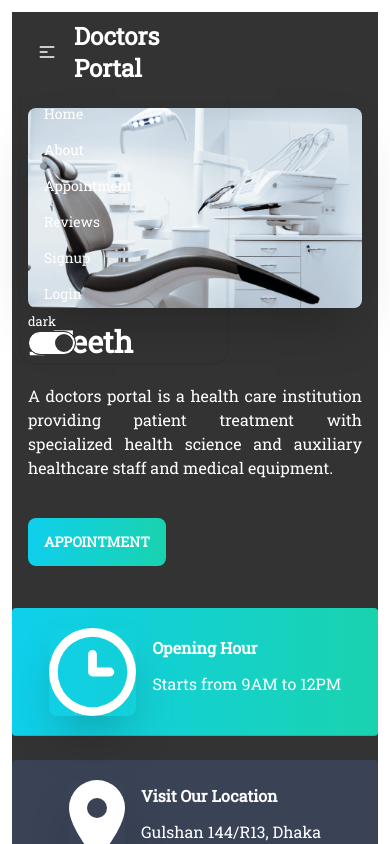
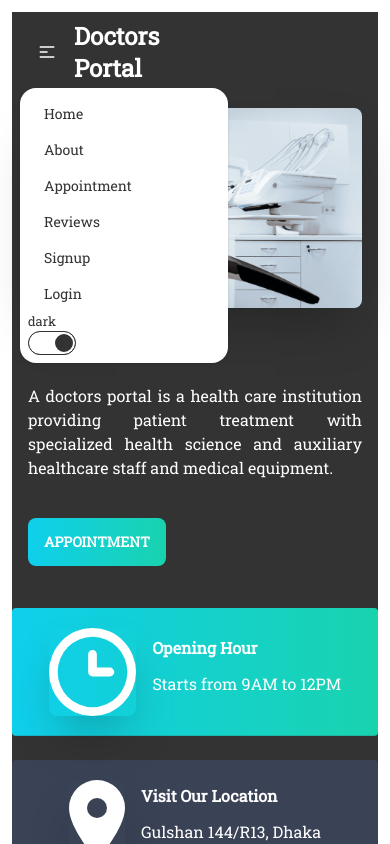
Before and after one commit to yeasinbinali/doctor-portal, a React (Create React App) app: page / in a window 390 px wide. Both pictures are taken after a click on the label 47 px from the left and 52 px from the top of the page. Shown: the top 844 px of the page. Built offline with nearby package versions, Linux system fonts and the light colour scheme; no server answers; a web font is replaced by a local one.

Commit message:
navbar background color setup

```diff
--- a/src/layout/Main.css
+++ b/src/layout/Main.css
@@ -15,3 +15,10 @@
 #dark span {
   color: #fff;
 }
+
+@media screen and (max-width: 991px) {
+  #dark .dropmenu{
+    background-color: #fff;
+    color: #333;
+  }
+}
--- a/src/shared/Navbar/Navbar.js
+++ b/src/shared/Navbar/Navbar.js
@@ -72,7 +72,7 @@
           </label>
           <ul
             tabIndex={0}
-            className="menu menu-compact dropdown-content mt-3 p-2 shadow rounded-box w-52"
+            className="menu menu-compact dropdown-content mt-3 p-2 shadow rounded-box w-52 dropmenu"
           >
             {menuItems}
           </ul>
```
